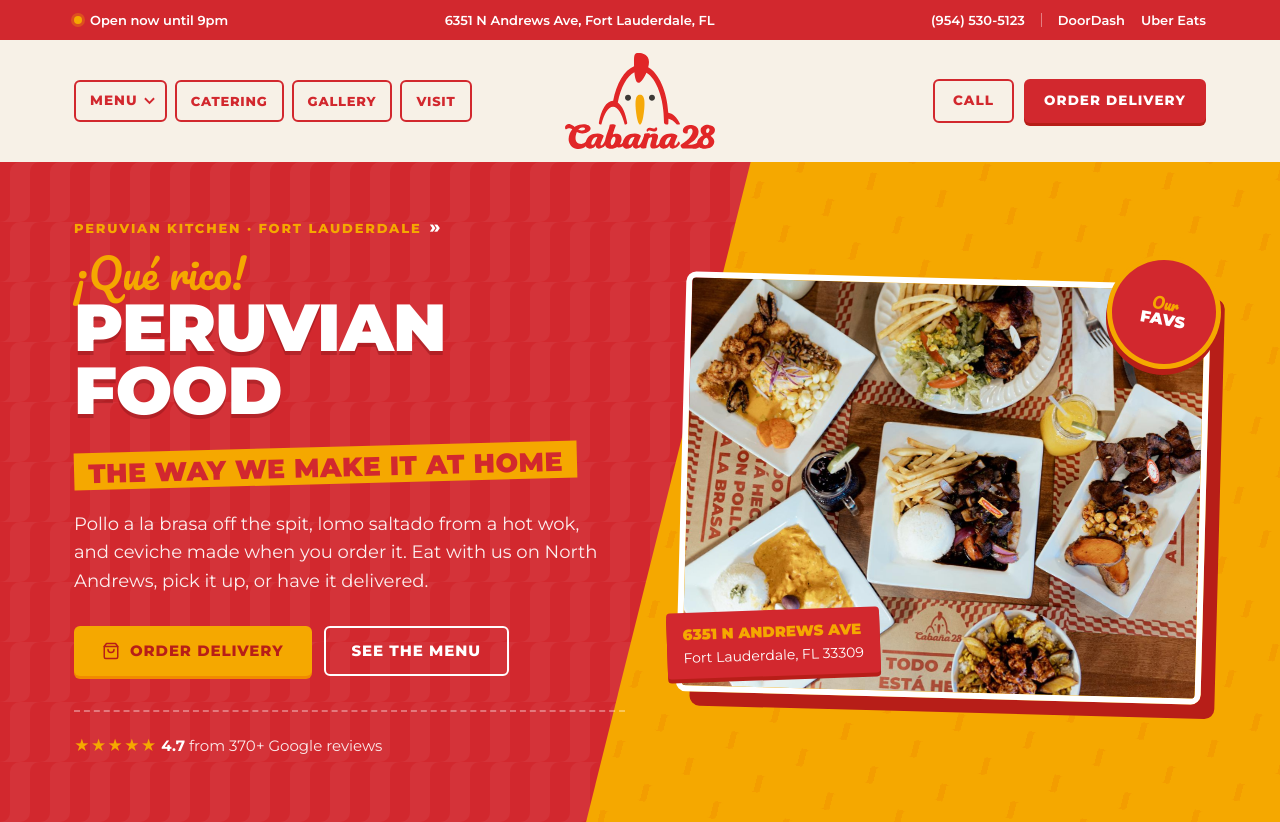
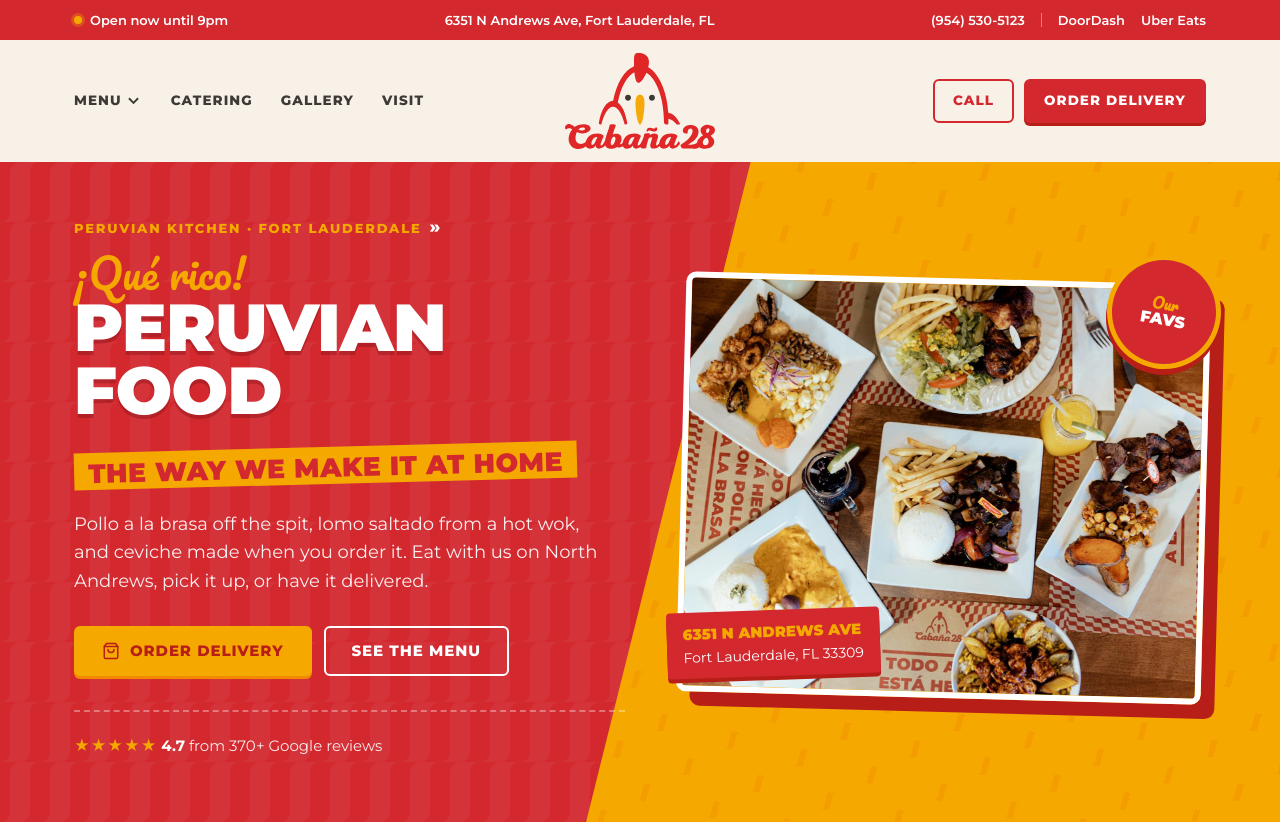
Before and after one commit to samirawad24/cabana28-site, a plain HTML site: page v2/index.html in a window 1280 px wide. Shown: the top 822 px of the page. Drawn offline with Linux system fonts and the light colour scheme.

Commit message:
v2 preview: desktop nav links back to original text style
Co-Authored-By: Claude Opus 5.5 <noreply@anthropic.com>
Claude-Session: https://claude.ai/code/session_01Nu9U82eicQBqwCcFYK21xX

```diff
--- a/v2/index.html
+++ b/v2/index.html
@@ -208,11 +208,10 @@
     .nav { display: flex; align-items: center; gap: 28px; }
     .nav-r { justify-content: flex-end; gap: 10px; }
     .nav a { text-decoration: none; font-weight: 800; font-size: 13.5px; letter-spacing: .08em; text-transform: uppercase; }
-    .nav-l { gap: 8px; }
-    .nav-l > a, .dd { display: inline-flex; align-items: center; min-height: 42px; padding: 0 14px; border: 2px solid var(--red); border-radius: 6px; color: var(--red); font-size: 13px; letter-spacing: .06em; text-transform: uppercase; transition: background .2s, color .2s; }
-    .nav-l > a:hover, .dd:hover { background: var(--red); color: #fff; }
-    .dd > a, .dd .dd-btn { color: inherit; }
-    .nav-l > a[aria-current="page"], .dd:has(> a[aria-current="page"]) { background: var(--red); color: #fff; box-shadow: 0 3px 0 var(--red-dark); }
+    .nav-l a { position: relative; padding: 6px 0; color: var(--ink); }
+    .nav-l a::after { content: ""; position: absolute; left: 0; right: 0; bottom: -2px; height: 5px; background: var(--slashes); color: var(--yellow-deep); transform: scaleX(0); transform-origin: left; transition: transform .2s; }
+    .nav-l a:hover { color: var(--red); }
+    .nav-l a:hover::after { transform: scaleX(1); }
     .nav .btn { min-height: 44px; padding: 0 18px; font-size: 13.5px; }
     @media (max-width: 960px) {
       .top .wrap { grid-template-columns: auto 1fr; height: 80px; }
@@ -421,11 +420,13 @@
     footer nav a:hover { color: var(--red-dark); text-decoration: underline; text-underline-offset: 4px; }
 
     /* ---------- nav: dropdown, active page, burger ---------- */
-    .dd { position: relative; gap: 2px; padding-right: 6px; }
-    .dd-btn { background: none; border: 0; padding: 8px 4px; cursor: pointer; display: grid; place-items: center; }
+    .nav-l a[aria-current="page"] { color: var(--red); }
+    .nav-l a[aria-current="page"]::after { transform: scaleX(1); }
+    .dd { position: relative; display: flex; align-items: center; gap: 2px; }
+    .dd-btn { background: none; border: 0; padding: 8px 4px; cursor: pointer; color: var(--ink); display: grid; place-items: center; }
     .dd-btn svg { width: 11px; height: 8px; transition: transform .2s; }
-    .dd:hover .dd-btn svg, .dd.open .dd-btn svg { transform: rotate(180deg); }
-    .dd-panel { position: absolute; left: -2px; text-transform: none; letter-spacing: 0; top: calc(100% + 14px); width: 500px; background: var(--paper); border-radius: 8px; padding: 22px 24px 18px; box-shadow: 0 18px 40px -16px rgba(61, 57, 53, .45); border-top: 6px solid var(--red); visibility: hidden; opacity: 0; transform: translateY(6px); transition: opacity .18s, transform .18s, visibility .18s; z-index: 70; }
+    .dd:hover .dd-btn svg, .dd.open .dd-btn svg { transform: rotate(180deg); color: var(--red); }
+    .dd-panel { position: absolute; left: -24px; top: calc(100% + 14px); width: 500px; background: var(--paper); border-radius: 8px; padding: 22px 24px 18px; box-shadow: 0 18px 40px -16px rgba(61, 57, 53, .45); border-top: 6px solid var(--red); visibility: hidden; opacity: 0; transform: translateY(6px); transition: opacity .18s, transform .18s, visibility .18s; z-index: 70; }
     .dd-panel::before { content: ""; position: absolute; left: 0; right: 0; top: -30px; height: 30px; }
     .dd:hover .dd-panel, .dd:focus-within .dd-panel, .dd.open .dd-panel { visibility: visible; opacity: 1; transform: none; }
     .dd-k { margin: 0 0 10px; font-family: var(--script); font-size: 20px; color: var(--yellow-deep); }
```
Also changed, not shown: _src/template.html (+10 -9 lines), v2/accessibility.html (+10 -9 lines), v2/catering.html (+10 -9 lines), v2/gallery.html (+10 -9 lines), v2/menu.html (+10 -9 lines), v2/privacy.html (+10 -9 lines), v2/terms.html (+10 -9 lines), v2/visit.html (+10 -9 lines).
